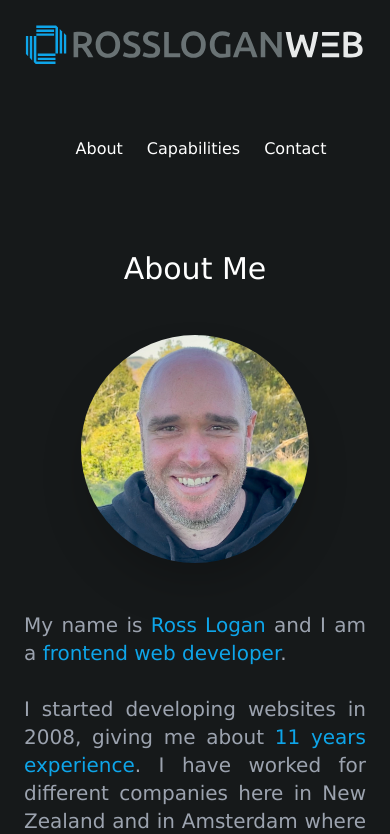
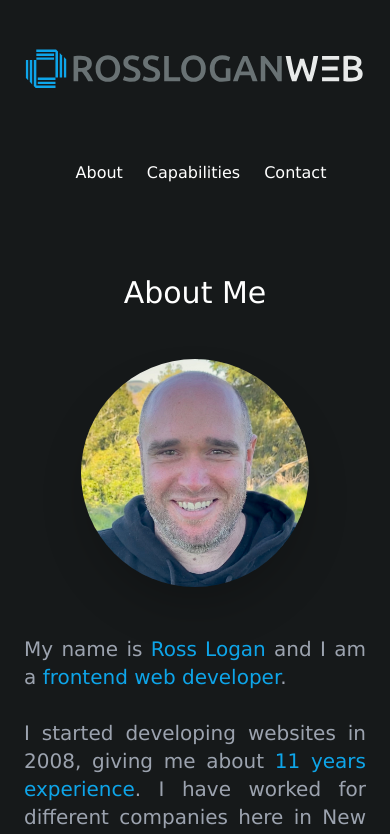
Before and after one commit to rosc0/rossloganweb, a React (Create React App) app: page / in a window 390 px wide. Shown: the top 834 px of the page. Built offline with nearby package versions, Linux system fonts and the light colour scheme.

Commit message:
Fixed scroll position on firefox

```diff
--- a/src/App.tsx
+++ b/src/App.tsx
@@ -13,11 +13,11 @@ function App() {
   const [scrolledToNav, setScrolledToNav] = useState<boolean>(false)
 
   const watchScroll = ():void => {
-    const scrolled = document.body.scrollTop || document.documentElement.scrollTop
+    const scrolled = Math.ceil(document.body.scrollTop || document.documentElement.scrollTop)
     const element = document.getElementById('navBar');
 
     if (element) {
-      const topPos = element.getBoundingClientRect().top + window.scrollY;
+      const topPos = Math.ceil(element.getBoundingClientRect().top + window.scrollY);
       setScrolledToNav(scrolled === topPos)
     }
   }
@@ -31,7 +31,7 @@ function App() {
 
   return (
     <>
-      <header className='container px-6 pt-6 mx-auto max-w-screen-md pt-0 lg:pt-24'>
+      <header className='container px-6 pt-12 mx-auto max-w-screen-md pt-0 lg:pt-24'>
         <Header />
       </header>
       <nav className='sticky top-0 z-50'>
```
